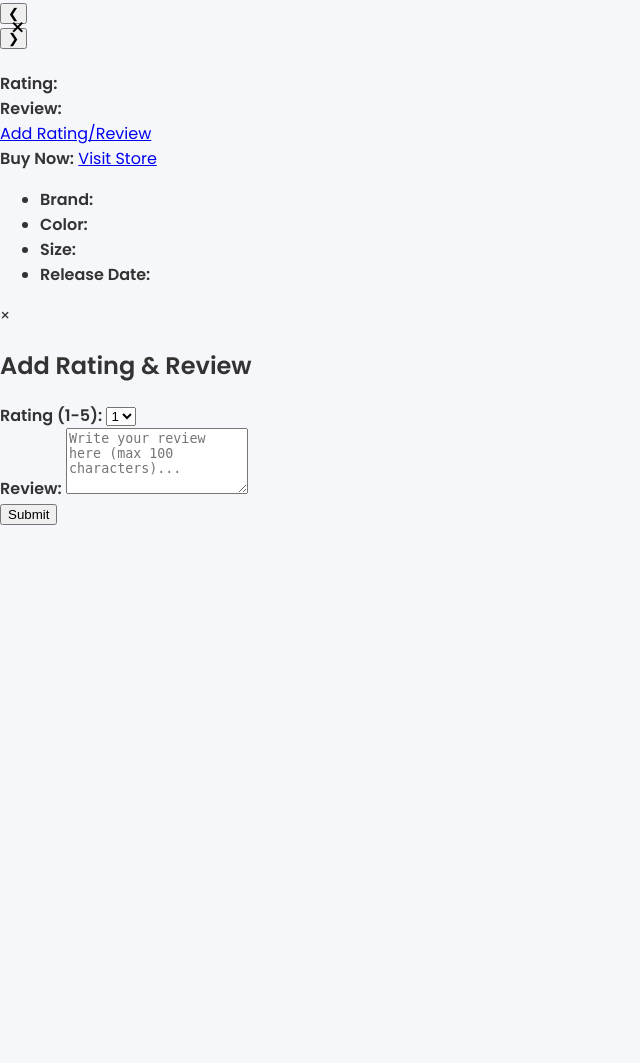
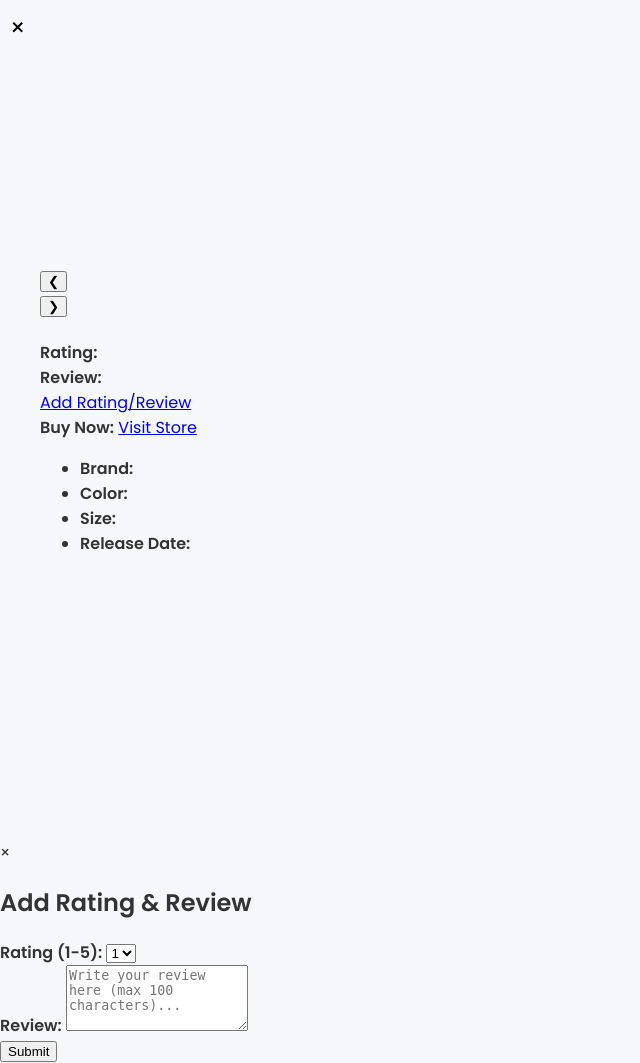
Before and after one commit to REDD-debug/COS-221---Assignment-5, a PHP site: page /COS221/view.php in a window 1280 px wide. Shown: the whole page, without its empty margins (0-640 px from the left). Before the commit the page ends 525 px from the top, so only its background shows below. Run offline with PHP 8.4, Linux system fonts and the light colour scheme.

Commit message:
Update view.css

```diff
--- a/CSS/view.css
+++ b/CSS/view.css
@@ -9,3 +9,19 @@ body {
     background-repeat: no-repeat;
     background-position: center;
 }
+
+.content-wrapper {
+    display: flex;
+    flex-direction: column;
+    justify-content: center;
+    align-items: center;
+    flex-grow: 1;
+    min-height: 100vh;
+    padding: 20px;
+}
+
+.container {
+    max-width: 1200px;
+    width: 100%;
+    margin: 0 auto;
+}
```
